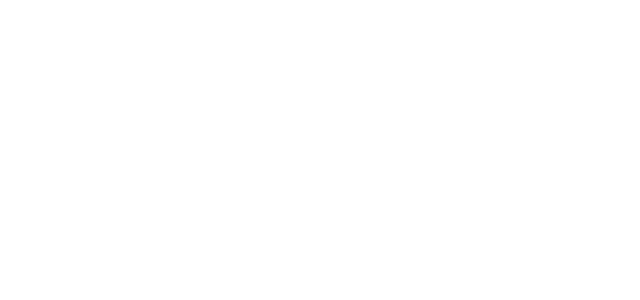
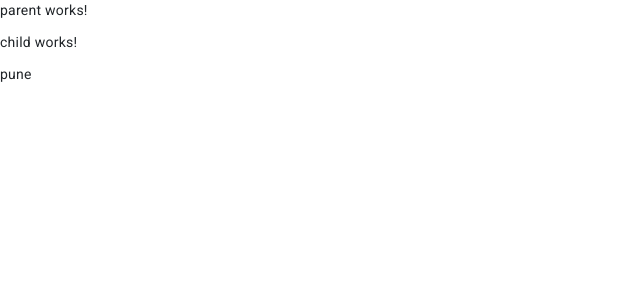
Before and after one commit to AnkushMore100/Javascript, an Angular app in the folder Angular Project/myApplication/: page /parent in a window 1280 px wide. Before the commit this address led to /. Shown: the top 300 px of the page, without its empty margins (0-640 px from the left). Built offline with nearby package versions, Linux system fonts and the light colour scheme.

Commit message:
Services And Depedency of injection

```diff
--- /dev/null
+++ b/Angular Project/myApplication/src/app/child/child.component.html
@@ -0,0 +1,2 @@
+<p>child works!</p>
+{{cityFromParent}}
--- a/Angular Project/myApplication/src/app/home/home.component.html
+++ b/Angular Project/myApplication/src/app/home/home.component.html
@@ -11,3 +11,4 @@
 <!-- path1:modulePath >> into appRouting.ts/ path2: compo inside module >> inside perticular  -->
 
 <button (click)="adminMod()">Admin</button>
+<button routerLink="/parent">Parent</button>
--- /dev/null
+++ b/Angular Project/myApplication/src/app/parent/parent.component.html
@@ -0,0 +1,2 @@
+<p>parent works!</p>
+<app-child [cityFromParent]='city'></app-child>
--- /dev/null
+++ b/Angular Project/myApplication/src/app/parent/parent.component.ts
@@ -0,0 +1,10 @@
+import { Component } from '@angular/core';
+
+@Component({
+  selector: 'app-parent',
+  templateUrl: './parent.component.html',
+  styleUrls: ['./parent.component.css']
+})
+export class ParentComponent {
+city = 'pune';
+}
```
Also changed, not shown: Angular Project/myApplication/src/app/app-routing.module.ts (+6 -1 lines), Angular Project/myApplication/src/app/app.module.ts (+6 -1 lines), Angular Project/myApplication/src/app/child/child.component.ts (added, +10 -0 lines), Angular Project/myApplication/src/app/child/child.component.css (added), Angular Project/myApplication/src/app/parent/parent.component.css (added), 2 other files (tests, documents, lock files or other folders).
